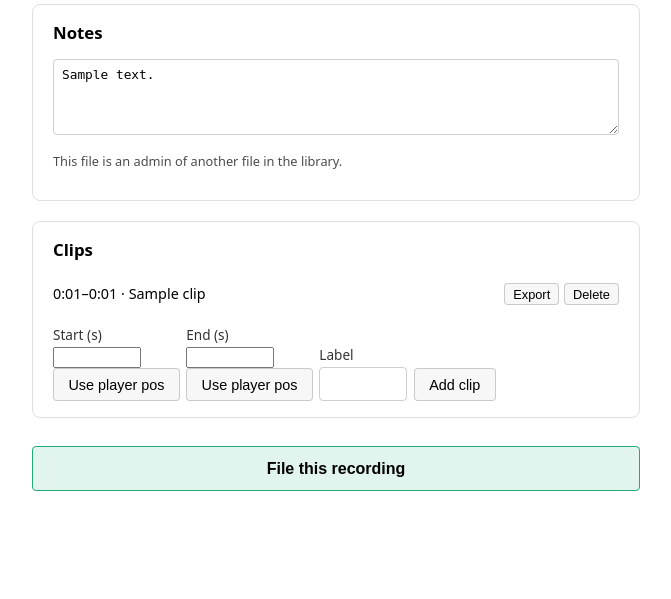
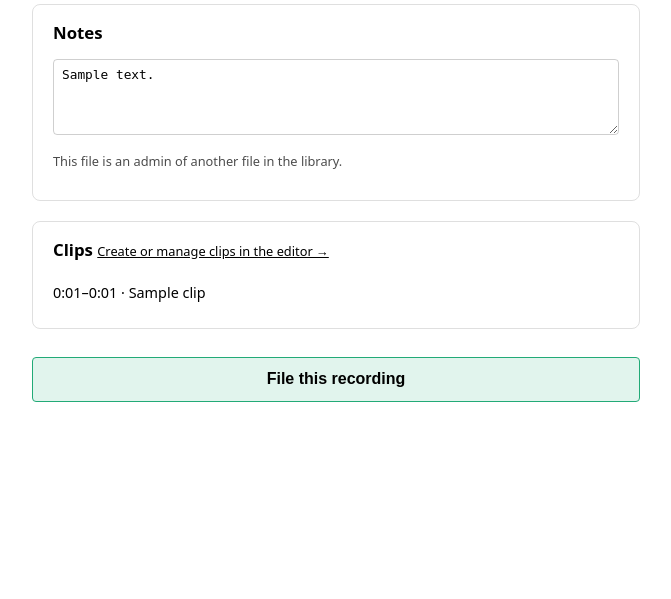
Before and after one commit to broadcasttechie/audioman, a Flask app: page /review/1 in a window 1280 px wide. Shown: the part 1935-2534 px from the top of the page, without its empty margins (304-975 px from the left). After the commit the page ends 2337 px from the top, so only its background shows below. Run offline with Flask 3, Linux system fonts and the light colour scheme; tables that the repository leaves empty hold one stand-in row (values such as "Sample post"); data that the repository does not hold is empty; parts of the project's set-up code (start-up, migrations or seed data) failed here and were passed over; some libraries are stand-ins or nearby versions.

Commit message:
Recording page: clips become a read-only list, editing moves to the editor
The detail page had its own clip-creation form (type start/end seconds by
hand) alongside the full-screen editor's drag-on-a-waveform one -- two ways
to do the same thing that could drift apart, and the older one strictly
worse. Clips here are now a tap-to-hear list (seeks and plays the bottom
player); creating, renaming, exporting and deleting all happen in the
editor, one link away.

Co-Authored-By: Claude Sonnet 5 <noreply@anthropic.com>

```diff
--- a/app/templates/resource_detail.html
+++ b/app/templates/resource_detail.html
@@ -26,13 +26,11 @@
   .photo-strip { display: flex; gap: 0.5rem; overflow-x: auto; padding-bottom: 0.25rem; }
   .photo-strip img { height: 90px; border-radius: 6px; flex-shrink: 0; }
 
-  .clip-row { display: flex; justify-content: space-between; align-items: center; padding: 0.5rem 0; border-bottom: 1px solid #8882; font-size: 0.9rem; }
+  /* Read-only here: tap a clip to hear it. Creating, renaming, exporting and deleting all happen
+     in the full-screen editor now, which has a real waveform to drag on instead of typing seconds. */
+  .clip-row { padding: 0.5rem 0; border-bottom: 1px solid #8882; font-size: 0.9rem; cursor: pointer; }
   .clip-row:last-child { border-bottom: none; }
-  .clip-actions button { font-size: 0.8rem; padding: 0.15rem 0.5rem; margin-left: 0.3rem; }
-  .clip-add-row { display: flex; gap: 0.4rem; align-items: end; margin-top: 0.75rem; flex-wrap: wrap; }
-  .clip-add-row .field { display: flex; flex-direction: column; }
-  .clip-add-row label { margin: 0 0 0.2rem; }
-  .clip-add-row input { width: 5.5rem; }
+  .clip-row:hover { opacity: 0.7; }
 
   .file-btn { width: 100%; padding: 0.8rem; font-size: 1rem; font-weight: 600; margin-top: 0.5rem; }
   .file-btn.ready { background: #2a72; border-color: #2a7; }
@@ -673,42 +671,18 @@ function buildPhotosSection() {
 }
 
 function buildClipsSection(resource) {
+  // Read-only summary: tap a clip to hear it here. Creating, renaming, exporting and deleting
+  // clips all happen in the full-screen editor, which has a real waveform to drag on instead of
+  // typing seconds into two number fields -- keeping one place for that, not two that can drift.
   const section = el('section');
-  section.append(el('h2', {}, ['Clips']));
+  section.append(el('h2', {}, [
+    'Clips ',
+    el('a', { href: `/edit/${resource.id}`, class: 'hint', style: 'font-weight:normal;font-size:0.8rem' }, ['Create or manage clips in the editor →']),
+  ]));
   const list = el('div', { id: 'clip-list', class: 'status' });
   list.textContent = 'Loading...';
   section.append(list);
   loadClips(list, resource);
-
-  const addRow = el('div', { class: 'clip-add-row' });
-  const startField = el('div', { class: 'field' }, [el('label', {}, ['Start (s)']), el('input', { type: 'number', id: 'clip-start', step: '0.1', min: '0' })]);
-  const endField = el('div', { class: 'field' }, [el('label', {}, ['End (s)']), el('input', { type: 'number', id: 'clip-end', step: '0.1', min: '0' })]);
-  const labelField = el('div', { class: 'field' }, [el('label', {}, ['Label']), el('input', { type: 'text', id: 'clip-label' })]);
-  const useStartBtn = el('button', { type: 'button', onclick: () => { document.getElementById('clip-start').value = getPlayerTime().toFixed(1); } }, ['Use player pos']);
-  const useEndBtn = el('button', { type: 'button', onclick: () => { document.getElementById('clip-end').value = getPlayerTime().toFixed(1); } }, ['Use player pos']);
-  startField.append(useStartBtn);
-  endField.append(useEndBtn);
-  const addBtn = el('button', {
-    type: 'button',
-    onclick: async () => {
-      const start = parseFloat(document.getElementById('clip-start').value);
-      const end = parseFloat(document.getElementById('clip-end').value);
-      const label = document.getElementById('clip-label').value.trim();
-      if (Number.isNaN(start) || Number.isNaN(end)) { alert('Enter start and end seconds'); return; }
-      try {
-        const r = await fetch(`/api/resources/${resourceId}/clips`, {
-          method: 'POST',
-          headers: { 'Content-Type': 'application/json' },
-          body: JSON.stringify({ start_seconds: start, end_seconds: end, label: label || null }),
-        });
-        const data = await r.json();
-        if (!r.ok) throw new Error(data.error || r.statusText);
-        loadClips(list, resource);
-      } catch (e) { alert('Error: ' + e.message); }
-    },
-  }, ['Add clip']);
-  addRow.append(startField, endField, labelField, addBtn);
-  section.append(addRow);
   return section;
 }
 
@@ -723,60 +697,20 @@ async function loadClips(list, resource) {
     }
     for (const clip of clips) {
       const row = el('div', { class: 'clip-row' });
-      const label = el('span');
-      label.textContent = `${formatDuration(clip.start_seconds)}–${formatDuration(clip.end_seconds)}` + (clip.label ? ' · ' + clip.label : '');
-      const actions = el('span', { class: 'clip-actions' });
-      const exportBtn = el('button', {
-        type: 'button',
-        onclick: async () => {
-          exportBtn.disabled = true;
-          exportBtn.textContent = 'Queuing...';
-          try {
-            const r = await fetch(`/api/clips/${clip.id}/export`, { method: 'POST' });
-            const data = await r.json();
-            if (!r.ok) throw new Error(data.error || r.statusText);
-            pollExport(data.id, exportBtn);
-          } catch (e) {
-            exportBtn.disabled = false;
-            exportBtn.textContent = 'Export';
-            alert('Error: ' + e.message);
-          }
-        },
-      }, ['Export']);
-      const deleteBtn = el('button', {
-        type: 'button',
-        onclick: async () => {
-          if (!confirm('Delete this clip?')) return;
-          await fetch(`/api/clips/${clip.id}`, { method: 'DELETE' });
-          loadClips(list, resource);
-        },
-      }, ['Delete']);
-      actions.append(exportBtn, deleteBtn);
-      row.append(label, actions);
+      row.textContent = `${formatDuration(clip.start_seconds)}–${formatDuration(clip.end_seconds)}` + (clip.label ? ' · ' + clip.label : '');
+      row.addEventListener('click', () => {
+        const a = document.getElementById('player');
+        if (!a) return;
+        a.currentTime = clip.start_seconds;
+        const p = a.play();
+        if (p && p.catch) p.catch(() => {});   // autoplay can be blocked; seeking still worked
+      });
       list.append(row);
     }
   } catch (e) {
     list.textContent = 'Error loading clips: ' + e.message;
     list.className = 'status err';
   }
-}
-
-async function pollExport(exportId, btn) {
-  for (let i = 0; i < 30; i++) {
-    await new Promise(res => setTimeout(res, 2000));
-    const exp = await fetch(`/api/exports/${exportId}`).then(r => r.json());
-    if (exp.status === 'success') {
-      btn.textContent = 'Download';
-      btn.disabled = false;
-      btn.onclick = () => window.open(`/api/exports/${exportId}/download`, '_blank');
-      return;
-    }
-    if (exp.status === 'error') {
-      btn.textContent = 'Failed';
-      return;
-    }
-  }
-  btn.textContent = 'Still processing…';
 }
 
 // ---------------- waveform ----------------
@@ -877,11 +811,6 @@ function mountWaveform(wrap, wf) {
   view.draw();
 }
 
-function getPlayerTime() {
-  const audio = document.getElementById('player');
-  return audio ? audio.currentTime : 0;
-}
-
 function setupPlayer(resource) {
   let bar = document.getElementById('player-bar');
   if (bar) return;  // only created once, survives re-renders of #detail
```
Also changed, not shown: tests/js/test_detail_page.js (+17 -0 lines).
